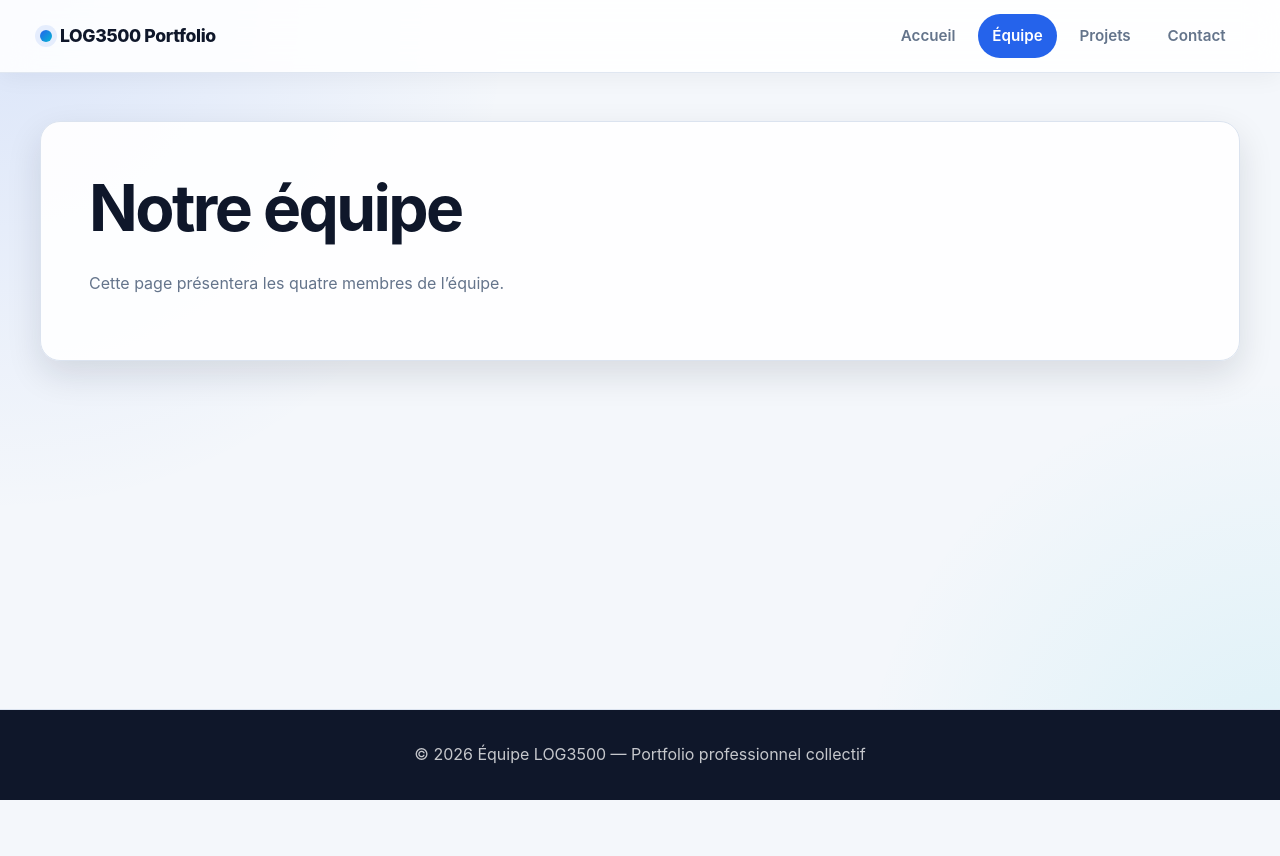
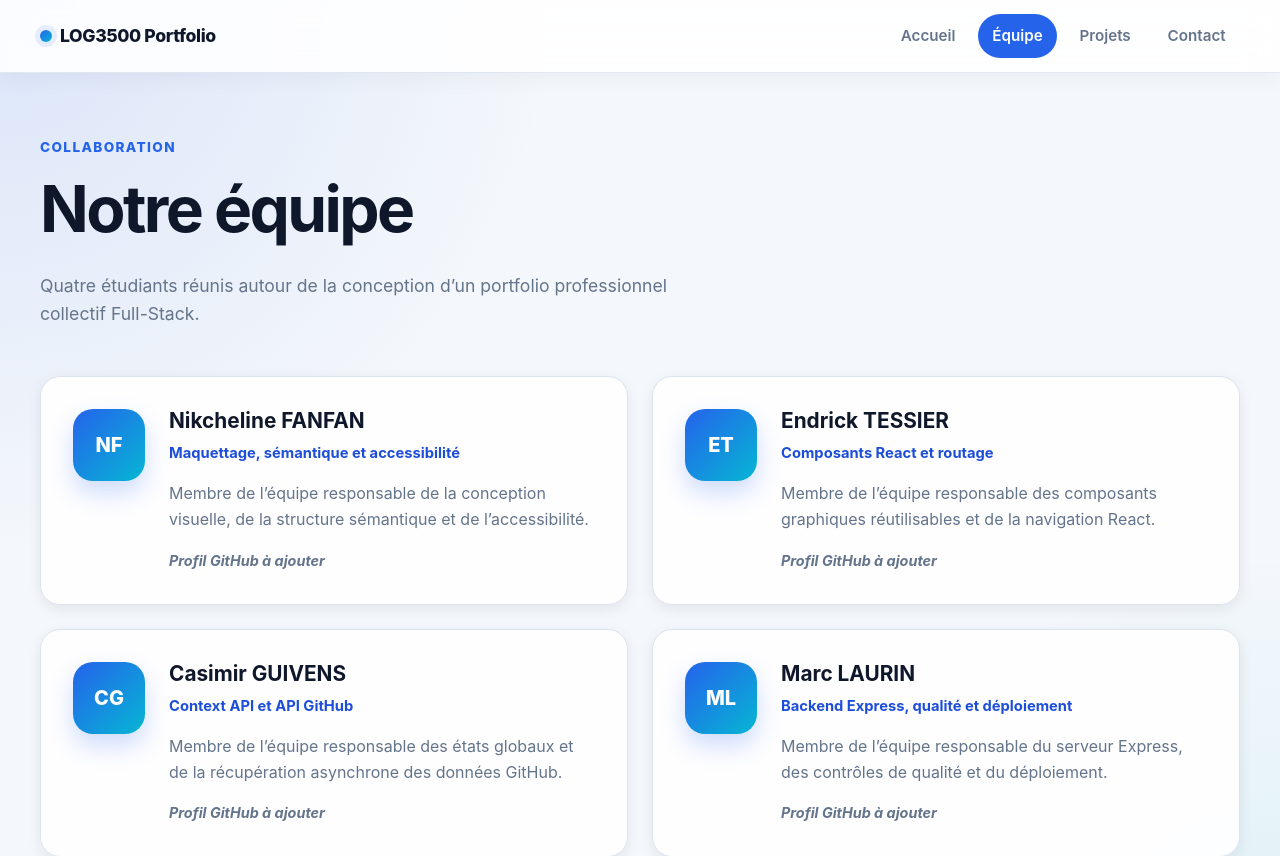
Before and after one commit to olikwan-fullstacker/log3500-portfolio-devoir, a React (Vite) app: page /equipe in a window 1280 px wide. Shown: the top 856 px of the page. Before the commit the page ends 800 px from the top, so only its background shows below. Built offline with nearby package versions, Linux system fonts and the light colour scheme.

Commit message:
Design de la section Equipe

```diff
--- a/src/components/team/MemberCard.jsx
+++ b/src/components/team/MemberCard.jsx
@@ -0,0 +1,42 @@
+function MemberCard({ member }) {
+  const {
+    fullName,
+    initials,
+    responsibility,
+    description,
+    githubUsername,
+  } = member;
+
+  return (
+    <article className="member-card">
+      <div className="member-avatar" aria-hidden="true">
+        {initials}
+      </div>
+
+      <div className="member-card-content">
+        <h2 className="member-name">{fullName}</h2>
+
+        <p className="member-responsibility">{responsibility}</p>
+
+        <p className="member-description">{description}</p>
+
+        {githubUsername ? (
+          <a
+            className="member-link"
+            href={`https://github.com/${githubUsername}`}
+            target="_blank"
+            rel="noreferrer"
+          >
+            Voir le profil GitHub
+          </a>
+        ) : (
+          <p className="member-link-unavailable">
+            Profil GitHub à ajouter
+          </p>
+        )}
+      </div>
+    </article>
+  );
+}
+
+export default MemberCard;
--- a/src/data/team.js
+++ b/src/data/team.js
@@ -0,0 +1,40 @@
+const teamMembers = [
+  {
+    id: 'nikcheline-fanfan',
+    fullName: 'Nikcheline FANFAN',
+    initials: 'NF',
+    responsibility: 'Maquettage, sémantique et accessibilité',
+    description:
+      'Membre de l’équipe responsable de la conception visuelle, de la structure sémantique et de l’accessibilité.',
+    githubUsername: null,
+  },
+  {
+    id: 'endrick-tessier',
+    fullName: 'Endrick TESSIER',
+    initials: 'ET',
+    responsibility: 'Composants React et routage',
+    description:
+      'Membre de l’équipe responsable des composants graphiques réutilisables et de la navigation React.',
+    githubUsername: null,
+  },
+  {
+    id: 'casimir-guivens',
+    fullName: 'Casimir GUIVENS',
+    initials: 'CG',
+    responsibility: 'Context API et API GitHub',
+    description:
+      'Membre de l’équipe responsable des états globaux et de la récupération asynchrone des données GitHub.',
+    githubUsername: null,
+  },
+  {
+    id: 'marc-laurin',
+    fullName: 'Marc LAURIN',
+    initials: 'ML',
+    responsibility: 'Backend Express, qualité et déploiement',
+    description:
+      'Membre de l’équipe responsable du serveur Express, des contrôles de qualité et du déploiement.',
+    githubUsername: null,
+  },
+];
+
+export default teamMembers;
--- a/src/pages/TeamPage.jsx
+++ b/src/pages/TeamPage.jsx
@@ -1,8 +1,25 @@
+import MemberCard from '../components/team/MemberCard.jsx';
+import teamMembers from '../data/team.js';
+
 function TeamPage() {
   return (
-    <section className="page-section">
-      <h1>Notre équipe</h1>
-      <p>Cette page présentera les quatre membres de l’équipe.</p>
+    <section className="team-page" aria-labelledby="team-page-title">
+      <header className="page-heading">
+        <p className="page-eyebrow">Collaboration</p>
+
+        <h1 id="team-page-title">Notre équipe</h1>
+
+        <p className="page-introduction">
+          Quatre étudiants réunis autour de la conception d’un portfolio
+          professionnel collectif Full-Stack.
+        </p>
+      </header>
+
+      <div className="team-grid">
+        {teamMembers.map((member) => (
+          <MemberCard key={member.id} member={member} />
+        ))}
+      </div>
     </section>
   );
 }
--- a/src/styles/global.css
+++ b/src/styles/global.css
@@ -437,3 +437,132 @@ select:focus-visible {
     animation-iteration-count: 1 !important;
   }
 }
+
+/* ================================
+   En-têtes de pages
+================================ */
+
+.page-heading {
+  max-width: 760px;
+  margin-bottom: var(--space-7);
+}
+
+.page-eyebrow {
+  margin-bottom: var(--space-3);
+
+  color: var(--color-primary);
+  font-size: 0.85rem;
+  font-weight: 800;
+  letter-spacing: 0.1em;
+  text-transform: uppercase;
+}
+
+.page-introduction {
+  max-width: 680px;
+  font-size: 1.1rem;
+}
+
+/* ================================
+   Page Équipe
+================================ */
+
+.team-page {
+  padding-block: var(--space-4);
+}
+
+.team-grid {
+  display: grid;
+  grid-template-columns: repeat(2, minmax(0, 1fr));
+  gap: var(--space-5);
+}
+
+.member-card {
+  display: flex;
+  gap: var(--space-5);
+
+  padding: var(--space-6);
+  border: 1px solid var(--color-border);
+  border-radius: var(--radius-large);
+
+  background-color: rgb(255 255 255 / 94%);
+  box-shadow: var(--shadow-small);
+
+  transition:
+    transform var(--transition-normal),
+    border-color var(--transition-normal),
+    box-shadow var(--transition-normal);
+}
+
+.member-card:hover {
+  border-color: rgb(37 99 235 / 35%);
+  box-shadow: var(--shadow-medium);
+  transform: translateY(-4px);
+}
+
+.member-avatar {
+  display: grid;
+  width: 72px;
+  height: 72px;
+  flex: 0 0 72px;
+  place-items: center;
+
+  border-radius: var(--radius-large);
+
+  color: var(--color-text-light);
+  background:
+    linear-gradient(
+      135deg,
+      var(--color-primary),
+      var(--color-accent)
+    );
+
+  font-size: 1.25rem;
+  font-weight: 800;
+  box-shadow: 0 12px 24px rgb(37 99 235 / 22%);
+}
+
+.member-name {
+  margin-bottom: var(--space-2);
+  font-size: 1.3rem;
+}
+
+.member-responsibility {
+  margin-bottom: var(--space-4);
+
+  color: var(--color-primary-dark);
+  font-size: 0.92rem;
+  font-weight: 700;
+}
+
+.member-description {
+  margin-bottom: var(--space-4);
+}
+
+.member-link,
+.member-link-unavailable {
+  margin: 0;
+  font-size: 0.9rem;
+  font-weight: 700;
+}
+
+.member-link {
+  color: var(--color-primary);
+  text-underline-offset: 0.25rem;
+}
+
+.member-link-unavailable {
+  color: var(--color-text-muted);
+  font-style: italic;
+}
+
+@media (max-width: 850px) {
+  .team-grid {
+    grid-template-columns: 1fr;
+  }
+}
+
+@media (max-width: 520px) {
+  .member-card {
+    flex-direction: column;
+  }
+}
```
